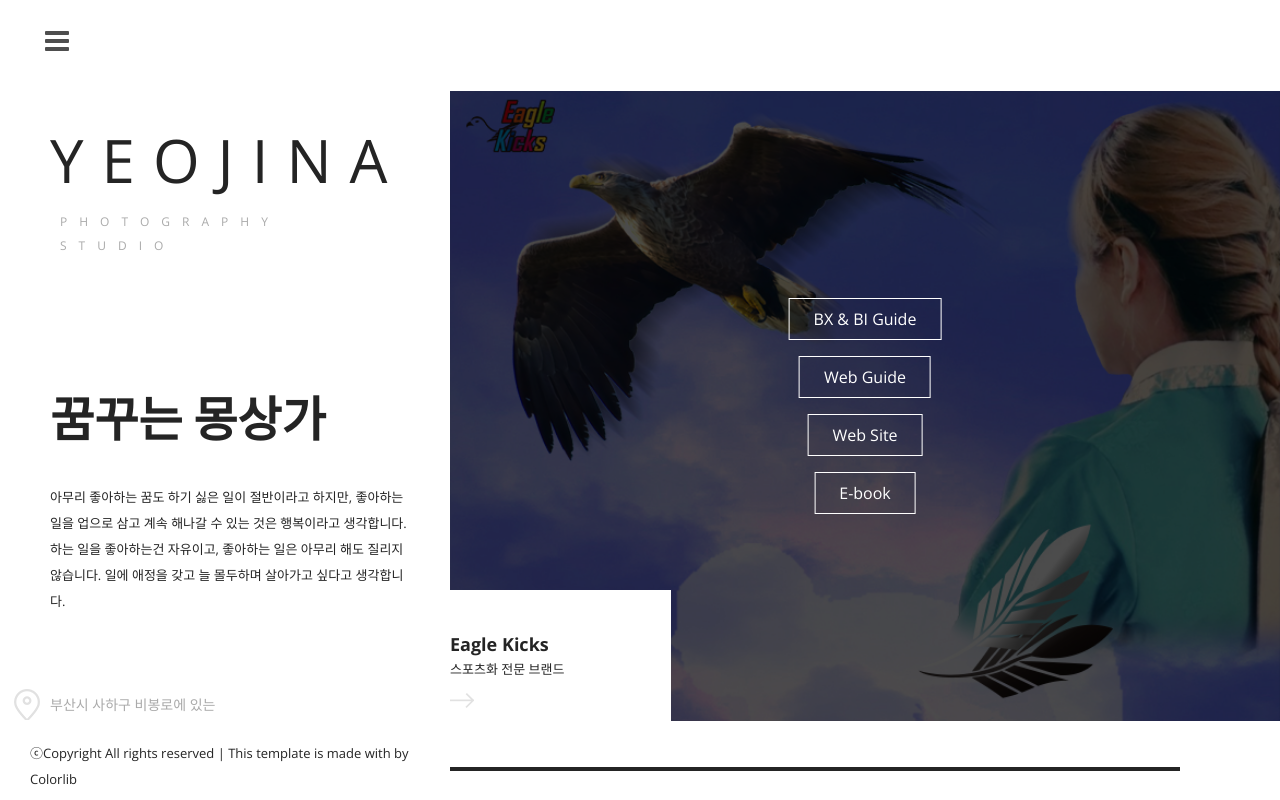
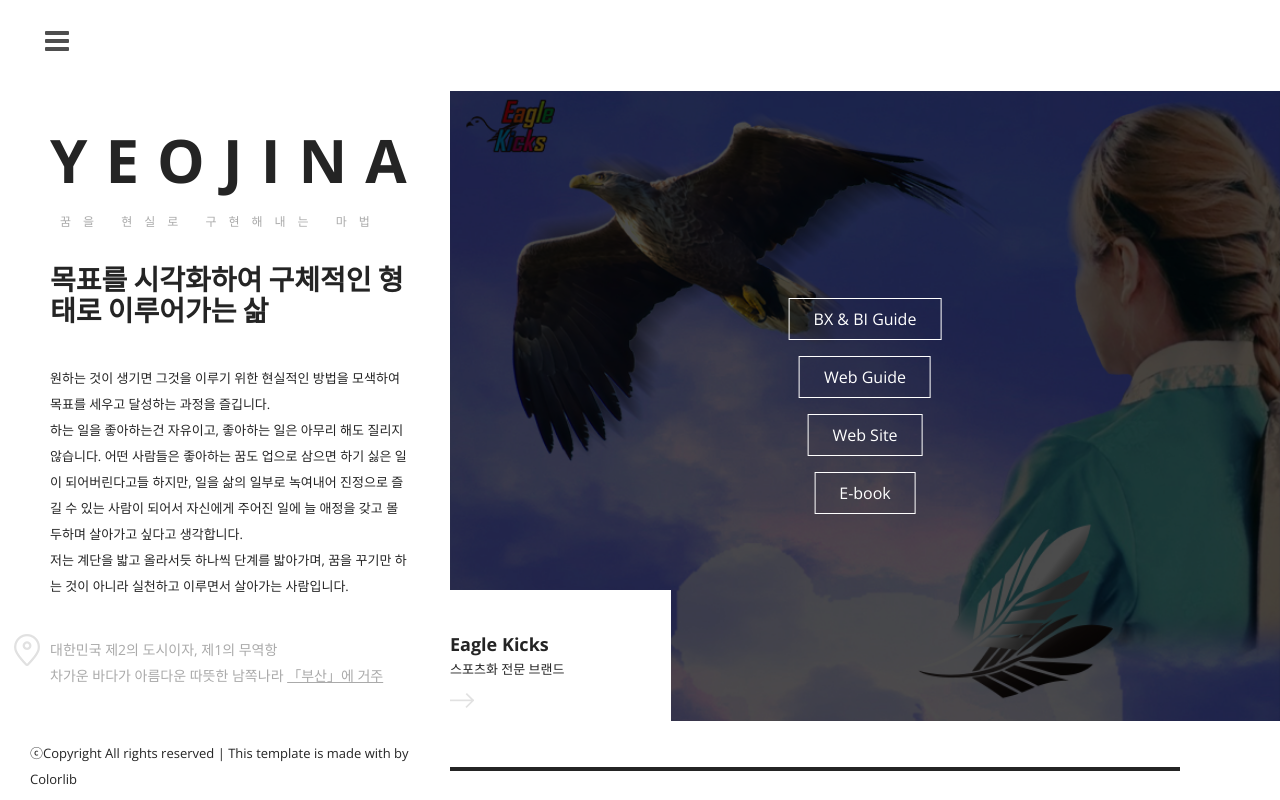
Before and after one commit to jinajinaya/EagleKicksPortfolio, a plain HTML site: page index.html in a window 1280 px wide. Drawn offline with nearby package versions, Linux system fonts and the light colour scheme.

Commit message:
Add files via upload

```diff
--- a/css/style.css
+++ b/css/style.css
@@ -614,7 +614,7 @@ body.push-side #ascrail2000-hr {
 
 .site-logo {
 	display: block;
-	margin-bottom: 80px;
+	margin-bottom: 30px;
 }
 
 .site-logo h2 {
@@ -635,20 +635,20 @@ body.push-side #ascrail2000-hr {
 }
 
 .about-info {
-	margin-bottom: 80px;
+	margin-bottom: 40px;
 }
 
 .about-info h2 {
 	font-weight: 900;
-	font-size: 48px;
-	margin-bottom: 40px;
+	font-size: 28px;
+	margin-bottom: 15px;
 	line-height: 1.1;
 	font-family: "Playfair Display", serif;
 }
 
 .contact-info {
 	list-style: none;
-	margin-bottom: 65px;
+	margin-bottom: 40px;
 	position: relative;
 }
 
--- a/index.html
+++ b/index.html
@@ -57,18 +57,21 @@
 			<div class="main-sidebar">
 				<div class="mb-warp">
 					<a href="index.html" class="site-logo">
-						<h2>YeoJinA</h2>
-						<p>Photography Studio</p>
+						<h2><b>YeoJinA</b></h2>
+						<p>꿈을 현실로 구현해내는 마법</p>
 					</a>
 					<div class="about-info">
-						<h2><br>꿈꾸는 몽상가</h2>
-						<p> 아무리 좋아하는 꿈도 하기 싫은 일이 절반이라고 하지만, 좋아하는 일을 업으로 삼고 계속 해나갈 수 있는 것은 행복이라고 생각합니다.<br>
-							하는 일을 좋아하는건 자유이고, 좋아하는 일은 아무리 해도 질리지 않습니다. 일에 애정을 갖고 늘 몰두하며 살아가고 싶다고 생각합니다. </p>
+						<h2>목표를 시각화하여 구체적인 형태로 이루어가는 삶</h2><br>
+						<p> 원하는 것이 생기면 그것을 이루기 위한 현실적인 방법을 모색하여 목표를 세우고 달성하는 과정을 즐깁니다. <br>
+							하는 일을 좋아하는건 자유이고, 좋아하는 일은 아무리 해도 질리지 않습니다.
+							어떤 사람들은 좋아하는 꿈도 업으로 삼으면 하기 싫은 일이 되어버린다고들 하지만, 일을 삶의 일부로 녹여내어 진정으로 즐길 수 있는 사람이 되어서
+							자신에게 주어진 일에 늘 애정을 갖고 몰두하며 살아가고 싶다고 생각합니다. <br>
+							저는 계단을 밟고 올라서듯 하나씩 단계를 밟아가며, 꿈을 꾸기만 하는 것이 아니라 실천하고 이루면서 살아가는 사람입니다. </p>
 					</div>
 					<ul class="contact-info">
-						<li>부산시 사하구 비봉로에 있는</li>
-						<li>산과 강변 사이의 아파트에 살고 있습니다.</li>
-						<li><a href="mailto:yeojina2004@naver.com">yeojina2004@naver.com</a></li>
+						<li>대한민국 제2의 도시이자, 제1의 무역항</li>
+						<li>차가운 바다가 아름다운 따뜻한 남쪽나라 <u>「부산」에 거주</u></li><br>
+						<li>E-MAIL : <a href="mailto:yeojina2004@naver.com"><b><u>yeojina2004@naver.com</u></b></a></li>
 					</ul>
 					<a href="about.html" class="site-btn">About Me <img src="img/arrow-right.png" alt=""></a>
 				</div>
```
Also changed, not shown: about.html (+10 -10 lines).
